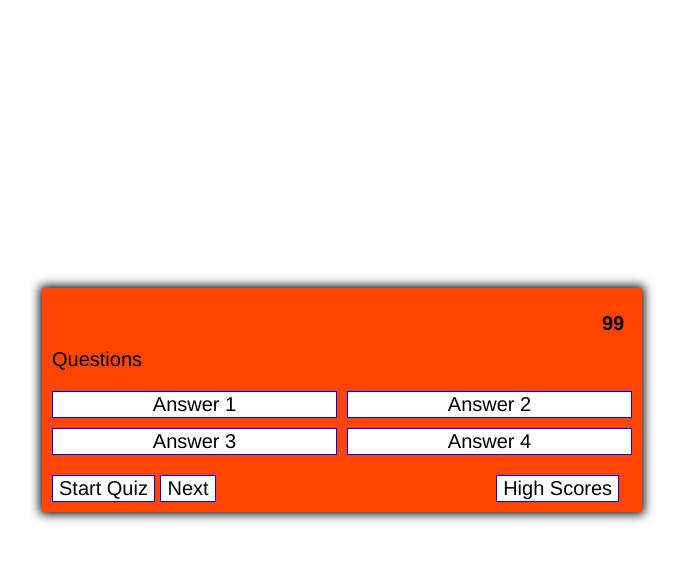
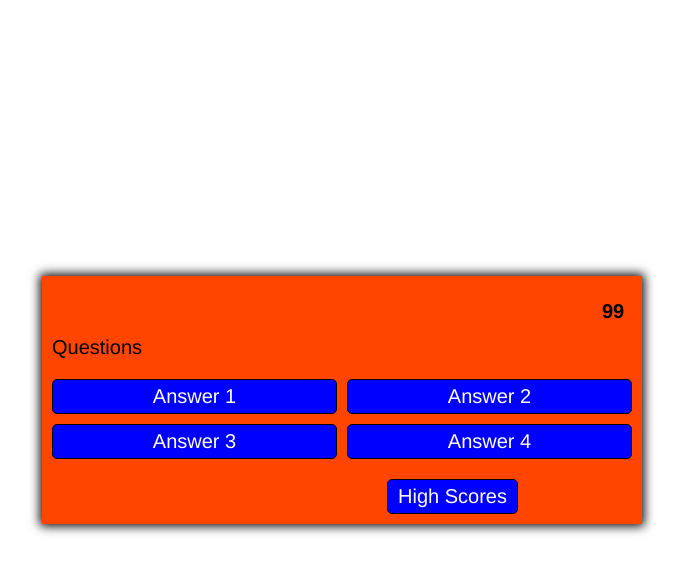
Before and after one commit to Plabounty/04_Coding_Quiz, a plain HTML site: page index.html in a window 1280 px wide. Both pictures are taken after a click on the button "Start Quiz". Shown: the whole page, without its empty margins (298-981 px from the left). Drawn offline with Linux system fonts and the light colour scheme.

Commit message:
update styling and added buttons

```diff
--- a/index.html
+++ b/index.html
@@ -19,7 +19,7 @@
         </div>
       </div>
       <div class="controls">
-        <button id="start-btn" class="start-btn btn hide">Start Quiz</button>
+        <button id="start-btn" class="start-btn btn">Start Quiz</button>
         <button id="Next-btn" class="next-btn btn hide">Next</button>
         <button id="highscores-btn" class="highscores-btn btn hs-btn">High Scores</button>
 
--- a/script.js
+++ b/script.js
@@ -1,19 +1,59 @@
 let startGame = document.getElementById("start-btn");
+const questionContainerElement = document.getElementById("question-container");
+let mixedQuestions, currentQuestionIndex;
+const questionElement = document.getElementById("question");
+const answerButtonElement = document.getElementById("answer-buttons");
 let timeEl = document.getElementById("timeEl");
-let secondsLeft = 101
-startGame.addEventListener("click", function(){
-    setTimer()
+let secondsLeft = 101;
+startGame.addEventListener("click", function () {
+  setTimer();
 });
 
-function setTimer(){
-let timerInterval = setInterval(function() {
+function setTimer() {
+  let timerInterval = setInterval(function () {
     secondsLeft--;
     timeEl.textContent = secondsLeft;
 
-    if(secondsLeft === 0) {
+    if (secondsLeft === 0) {
       clearInterval(timerInterval);
       sendMessage();
     }
-
   }, 1000);
 }
+
+startGame.addEventListener("click", function () {
+  startQuiz();
+  setTimer();
+});
+
+function startQuiz() {
+  startGame.classList.add("hide");
+  mixedQuestions = questions.sort(() => Math.random() - 0.5);
+  currentQuestionIndex = 0;
+  questionContainerElement.classList.remove("hide");
+  nextQuestion();
+}
+
+function nextQuestion() {
+  viewQuestion(mixedQuestions[currentQuestionsIndex]);
+}
+
+function viewQuestion(question) {
+  questionElement.innerText = question.question;
+}
+
+function selectAnswer() {
+
+}
+
+const questions = [
+  {
+    quesiton: "What is 2 + 2?",
+    answers: [
+      { text: "4", correct: true },
+      { text: "12", correct: false },
+      { text: "8", correct: false },
+      { text: "3", correct: false },
+    ],
+  },
+];
--- a/style.css
+++ b/style.css
@@ -35,10 +35,22 @@ body {
 }
 
 .btn {
-    background-color: white;
-    border: 1px solid blue;
+    background-color: blue;
+    border: 1px solid black;
+    border-radius: 5px;
+    padding: 5px 10px;
+    outline: none;
+    color: white;
 }
 
 .hs-btn {
-    margin-left: 275px;
+    margin-left: 335px;
 }
+
+.btn:hover {
+    border-color: white;
+}
+
+.hide {
+    display: none;
+}
```
